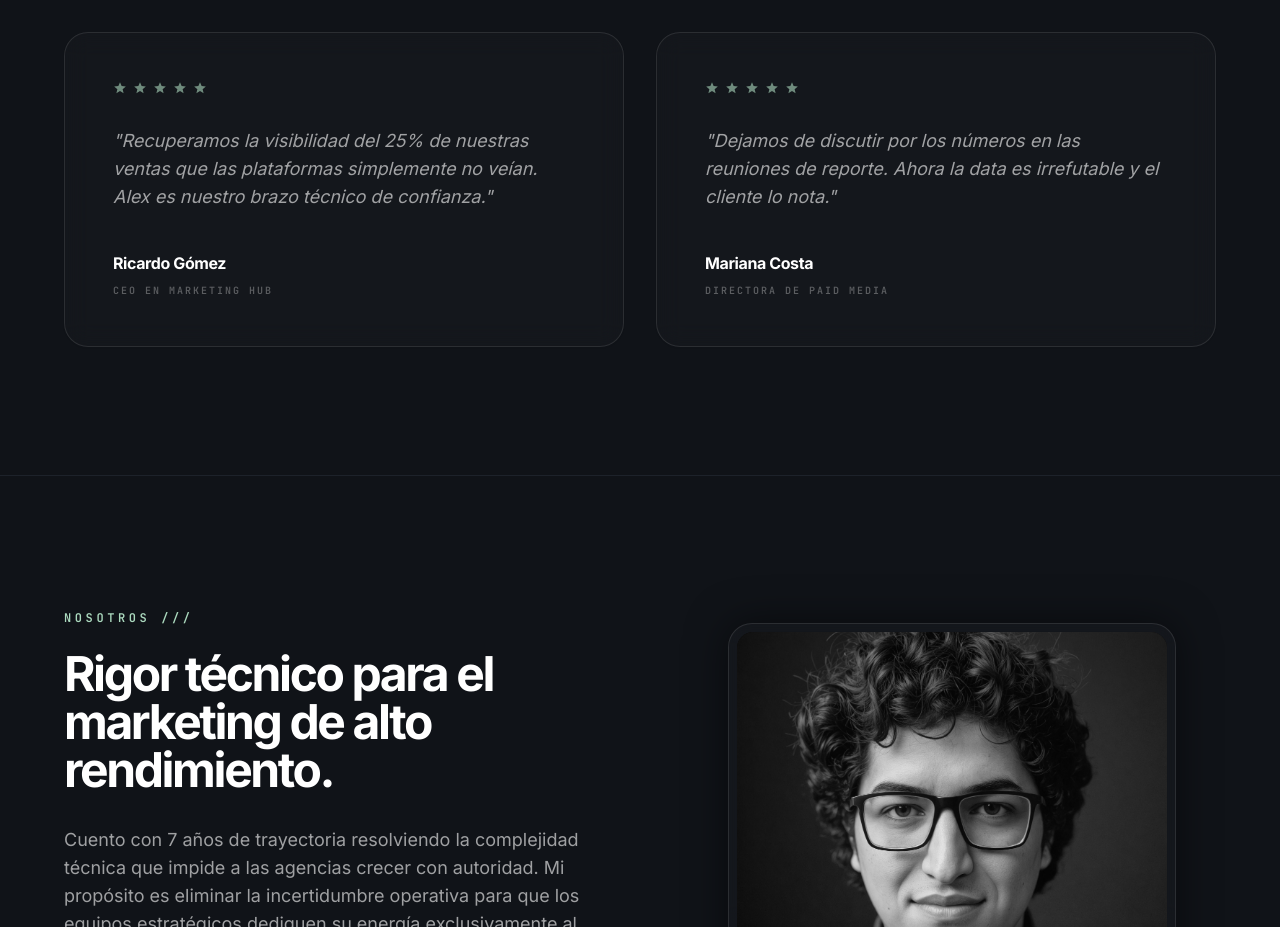
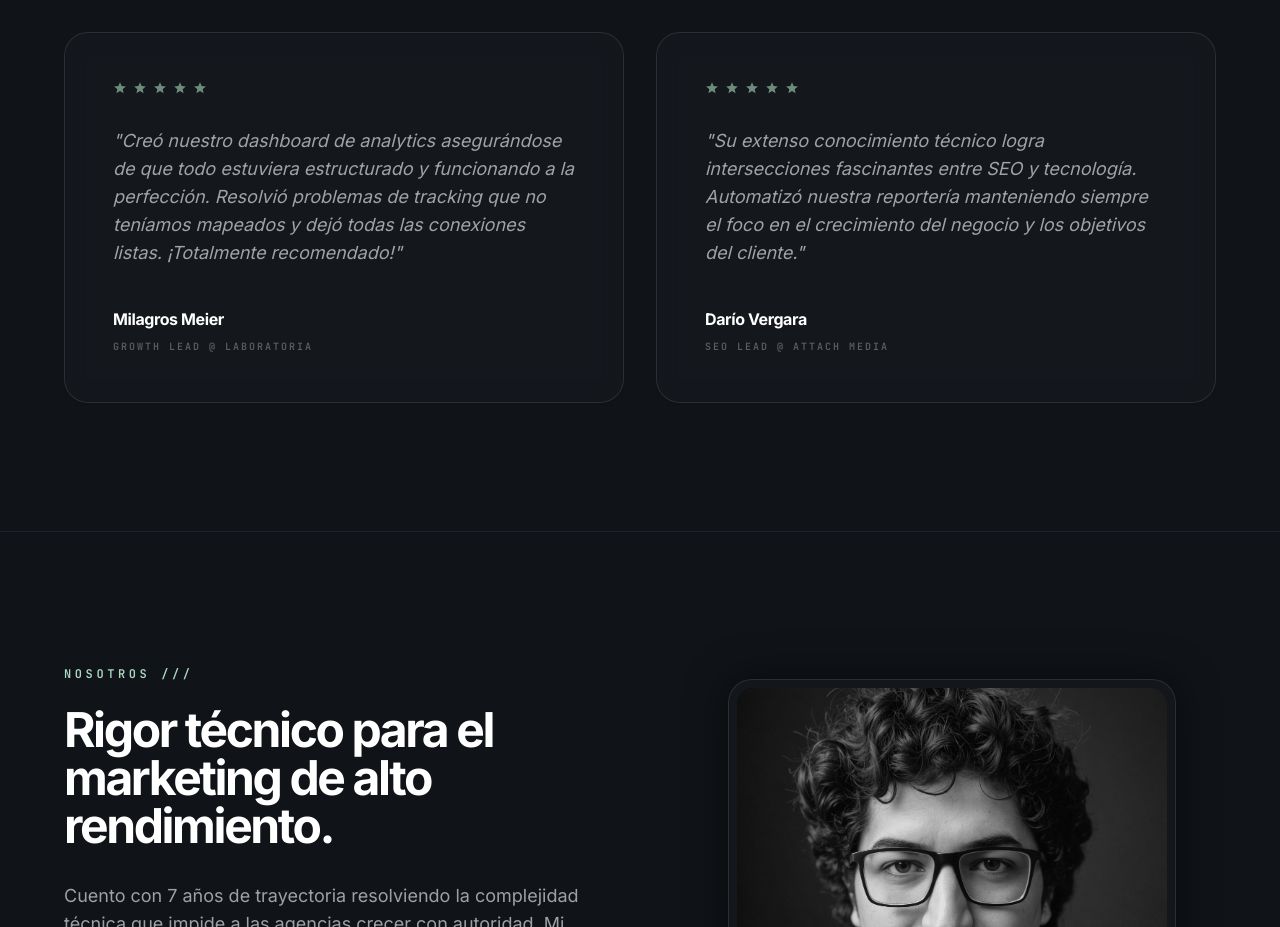
Before and after one commit to spelucin/spelucin.com, a Next.js app: page / in a window 1280 px wide. Shown: the part 4760-5687 px from the top of the page. Built offline with nearby package versions, Linux system fonts and the light colour scheme.

Commit message:
feat: update testimonial entries with new client quotes and roles

```diff
--- a/src/components/landing/Testimonials.tsx
+++ b/src/components/landing/Testimonials.tsx
@@ -4,14 +4,14 @@ import { motion } from 'framer-motion';
 
 const testimonials = [
   {
-    quote: "Recuperamos la visibilidad del 25% de nuestras ventas que las plataformas simplemente no veían. Alex es nuestro brazo técnico de confianza.",
-    author: "Ricardo Gómez",
-    role: "CEO en Marketing Hub",
+    quote: "Creó nuestro dashboard de analytics asegurándose de que todo estuviera estructurado y funcionando a la perfección. Resolvió problemas de tracking que no teníamos mapeados y dejó todas las conexiones listas. ¡Totalmente recomendado!",
+    author: "Milagros Meier",
+    role: "Growth Lead @ Laboratoria",
   },
   {
-    quote: "Dejamos de discutir por los números en las reuniones de reporte. Ahora la data es irrefutable y el cliente lo nota.",
-    author: "Mariana Costa",
-    role: "Directora de Paid Media",
+    quote: "Su extenso conocimiento técnico logra intersecciones fascinantes entre SEO y tecnología. Automatizó nuestra reportería manteniendo siempre el foco en el crecimiento del negocio y los objetivos del cliente.",
+    author: "Darío Vergara",
+    role: "SEO Lead @ Attach Media",
   },
 ];
 
```
